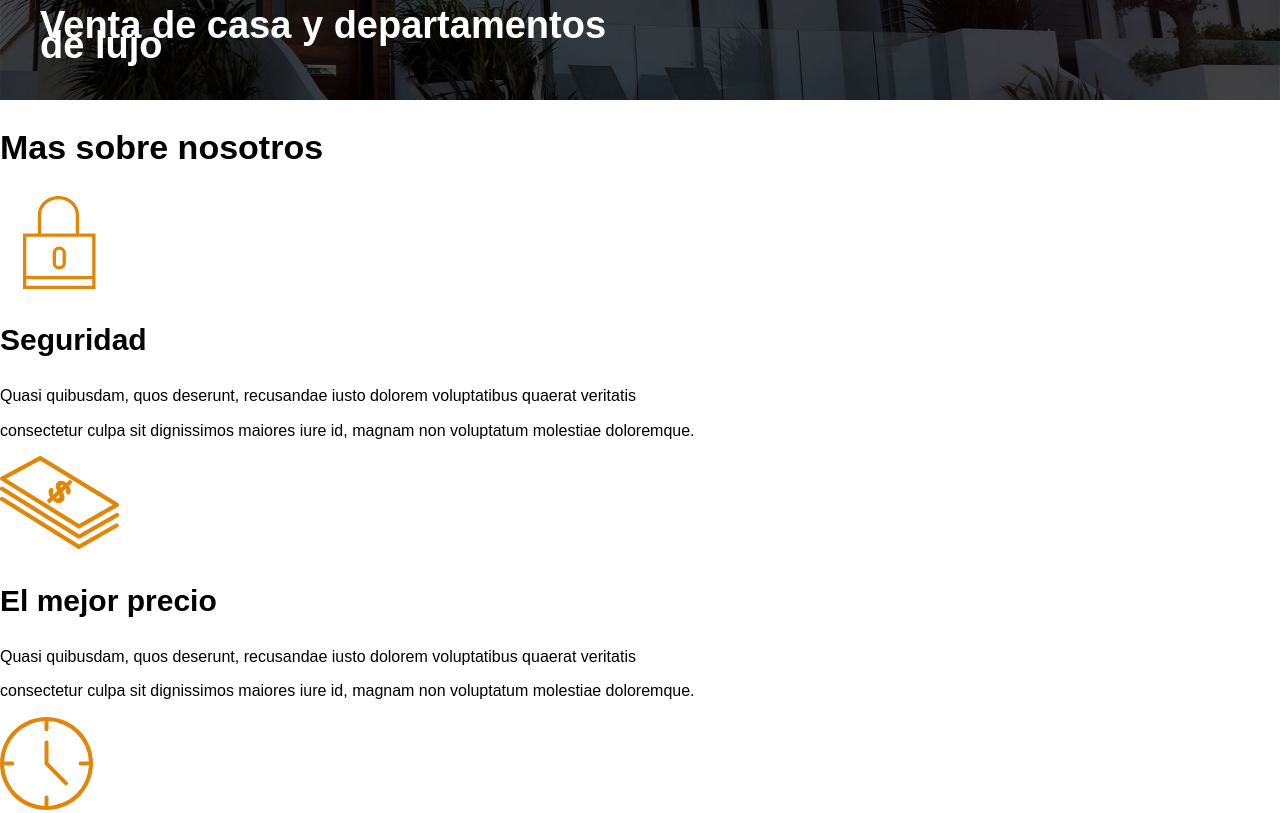
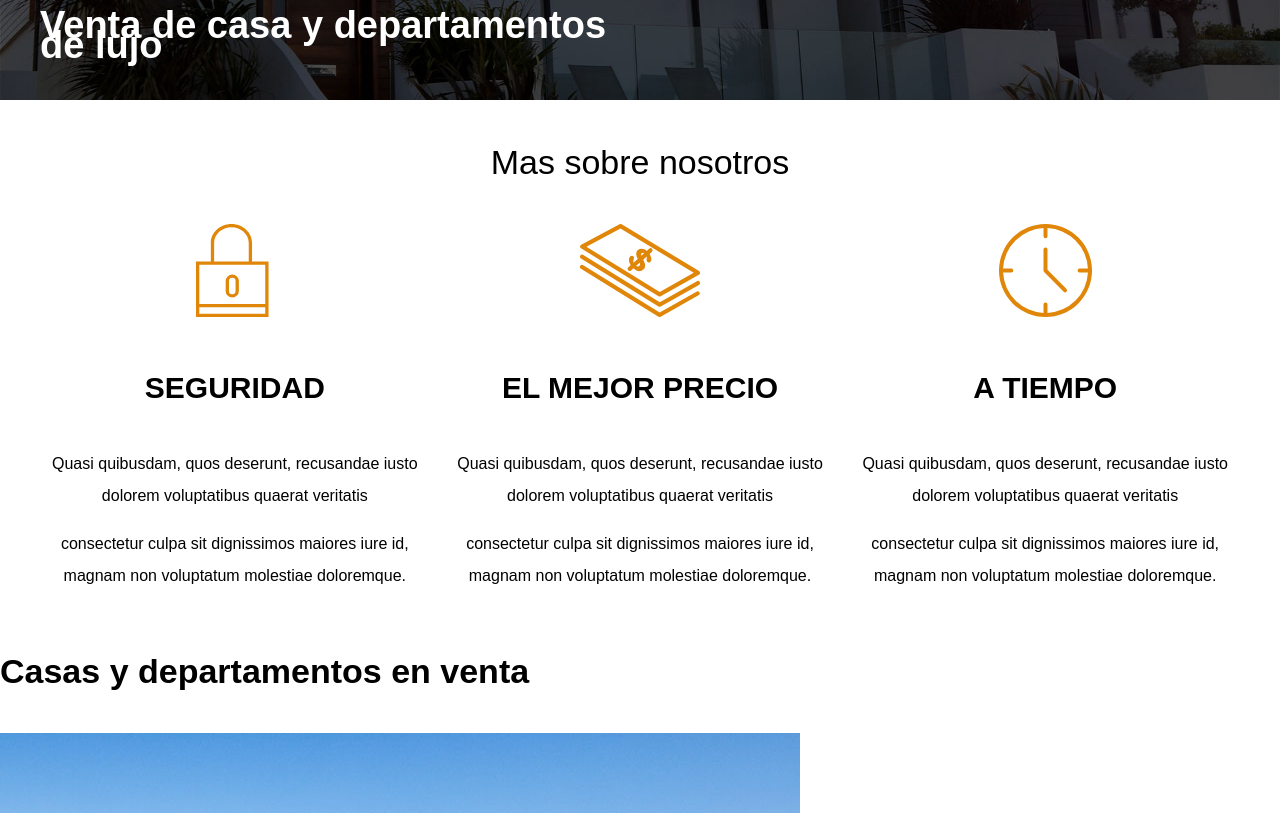
Before and after one commit to fededussel/br, a plain HTML site: page index.html in a window 1280 px wide. Shown: the part 700-1513 px from the top of the page. Drawn offline with Linux system fonts and the light colour scheme; a web font is replaced by a local one.

Commit message:
cambios2

```diff
--- a/css/style.css
+++ b/css/style.css
@@ -6,6 +6,7 @@ font-size: 62.5% ;
 body{
     font-family: 'Saira Extra Condensed', sans-serif;
     font-size: 1.6rem;
+    line-height: 2;
 }
 
 /*globales*/
@@ -25,6 +26,12 @@ font-size: 3rem;
 h4{
 font-size: 2.6rem;
 }
+/**utilidades*/
+.seccion {
+    margin-top: 2rem;
+    margin-bottom: 2rem;
+}
+
 /*header*/
 .site-header.inicio{
 background-image: url(../img/header.jpg);
@@ -67,3 +74,21 @@ font-family: 'Times New Roman', Times, serif;
 .navegacion a:last-of-type{
     margin: 0;
 }
+
+/**iconos nosotros*/
+.encabezado-nosotros{
+    font-weight: 300;
+    text-align: center;
+}
+.iconos-nosotros{
+ display: flex;
+ justify-content: space-between;
+}
+.icono {
+flex-basis: calc(33.3% - 1rem);
+text-align: center;
+
+}
+.icono h3 {
+    text-transform: uppercase;
+}
--- a/index.html
+++ b/index.html
@@ -28,18 +28,18 @@
             <h1>Venta de casa y departamentos de lujo</h1>
         </div>
     </header>
-    <section>
-        <h2>Mas sobre nosotros</h2>
+    <section class="contenedor seccion">
+        <h2 class="encabezado-nosotros">Mas sobre nosotros</h2>
+        <div class="iconos-nosotros">
 
-
-        <div>
+        <div class="icono">
             <img src="img/icono1.svg" alt="Icono Seguridad">
             <h3>Seguridad</h3>
             <p>Quasi quibusdam, quos deserunt, recusandae iusto dolorem voluptatibus quaerat veritatis </p>
             <p>consectetur culpa sit dignissimos maiores iure id, magnam non voluptatum molestiae doloremque.</p>
         </div>
 
-        <div>
+        <div class="icono">
             <img src="img/icono2.svg" alt="Icono Mejor Precio">
             <h3>El mejor precio</h3>
 
@@ -47,14 +47,14 @@
             <p> consectetur culpa sit dignissimos maiores iure id, magnam non voluptatum molestiae doloremque.</p>
         </div>
 
-        <div>
+        <div class="icono">
             <img src="img/icono3.svg" alt="Icono a Tiempo">
             <h3>A tiempo</h3>
 
             <p>Quasi quibusdam, quos deserunt, recusandae iusto dolorem voluptatibus quaerat veritatis </p>
             <p> consectetur culpa sit dignissimos maiores iure id, magnam non voluptatum molestiae doloremque.</p>
         </div>
-
+    </div>
     </section>
 
     <main>
```
